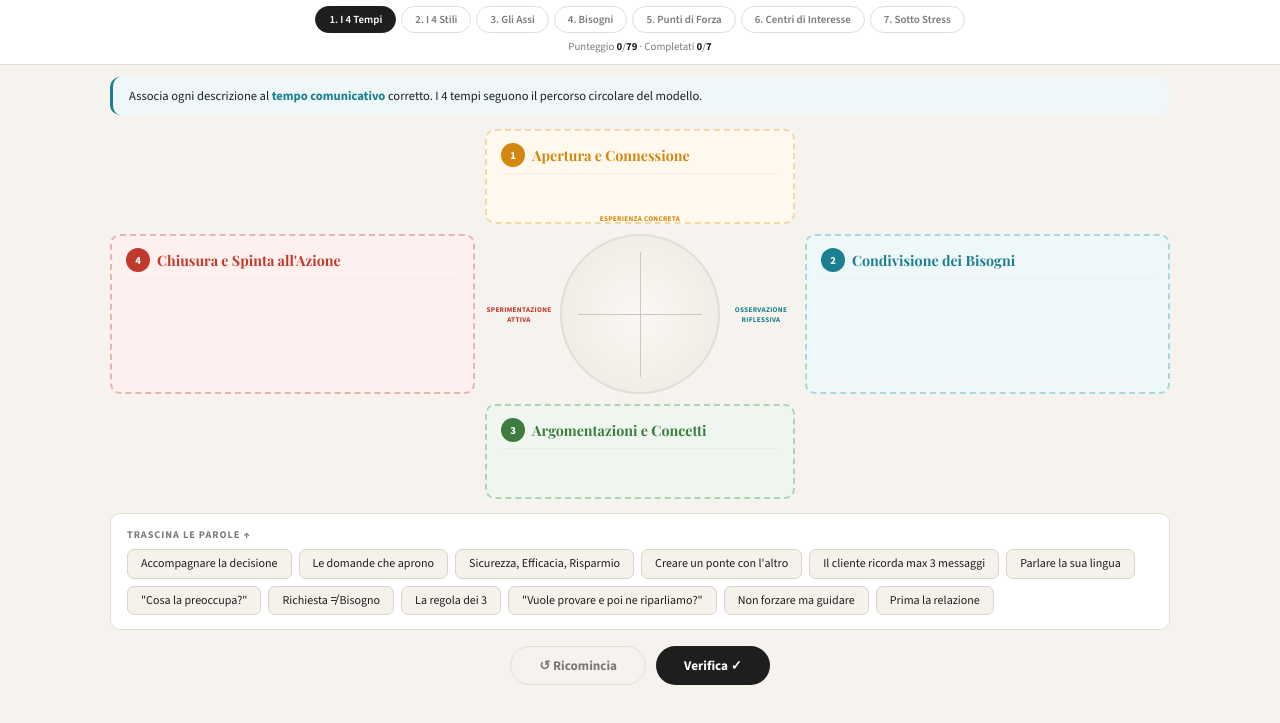
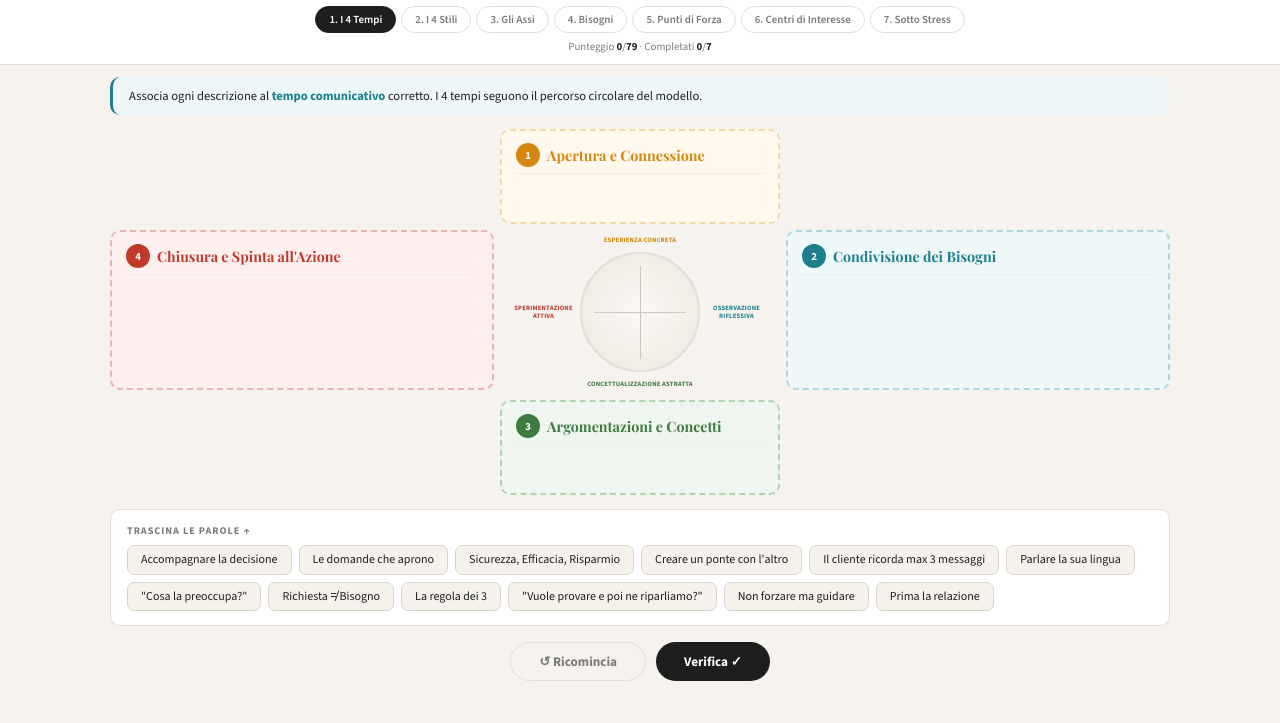
Before and after one commit to FabioDeLuca1977/comunicazione-4-tempi-gioco, a plain HTML site: page index.html in a window 1280 px wide. Shown: the part 63-786 px from the top of the page. Drawn offline with nearby package versions, Linux system fonts and the light colour scheme.

Commit message:
cerchio ridotto, etichette visibili

```diff
--- a/index.html
+++ b/index.html
@@ -95,20 +95,20 @@ body{font-family:var(--font-body);background:var(--bg);color:var(--ink);min-heig
   grid-template-columns:0.8fr auto 0.8fr;
   grid-template-rows:auto 1fr auto;
   grid-template-areas:"_ top _2" "left hub right" "_3 bot _4";
-  gap:10px;margin-bottom:14px;
+  gap:6px;margin-bottom:14px;
   justify-items:stretch;align-items:stretch;
 }
-.compass-top{grid-area:top}
+.compass-top{grid-area:top;justify-self:center;width:100%;max-width:520px}
 .compass-right{grid-area:right}
-.compass-bot{grid-area:bot}
+.compass-bot{grid-area:bot;justify-self:center;width:100%;max-width:520px}
 .compass-left{grid-area:left}
 .compass-left .dz,.compass-right .dz{min-height:160px;display:flex;flex-direction:column}
 .compass-left .dz-items,.compass-right .dz-items{flex:1}
+.compass-top .dz,.compass-bot .dz{min-height:70px}
 .compass-hub{
   grid-area:hub;
-  width:160px;height:160px;
-  /* extra horizontal margin to make room for E/W labels */
-  margin:0 75px;
+  width:120px;height:120px;
+  margin:22px 80px;
   border-radius:50%;
   background:radial-gradient(circle,#faf8f4,#ede9e0);
   border:2px solid var(--border);
@@ -119,11 +119,11 @@ body{font-family:var(--font-body);background:var(--bg);color:var(--ink);min-heig
 .compass-hub::before{width:1px;height:80%;top:10%;left:50%}
 .compass-hub::after{height:1px;width:80%;left:10%;top:50%}
 /* Labels on axes, pushed outside circle */
-.hub-t{position:absolute;font:700 .48rem var(--font-body);text-transform:uppercase;letter-spacing:.3px;text-align:center;line-height:1.3}
-.hub-n{top:-22px;left:50%;transform:translateX(-50%);white-space:nowrap;color:var(--c1)}
-.hub-s{bottom:-22px;left:50%;transform:translateX(-50%);white-space:nowrap;color:var(--c3)}
-.hub-w{left:-8px;top:50%;transform:translate(-100%,-50%);color:var(--c4);max-width:70px}
-.hub-e{right:-8px;top:50%;transform:translate(100%,-50%);color:var(--c2);max-width:70px}
+.hub-t{position:absolute;font:700 .44rem var(--font-body);text-transform:uppercase;letter-spacing:.2px;text-align:center;line-height:1.25}
+.hub-n{top:-18px;left:50%;transform:translateX(-50%);white-space:nowrap;color:var(--c1)}
+.hub-s{bottom:-18px;left:50%;transform:translateX(-50%);white-space:nowrap;color:var(--c3)}
+.hub-w{left:-6px;top:50%;transform:translate(-100%,-50%);color:var(--c4);max-width:65px}
+.hub-e{right:-6px;top:50%;transform:translate(100%,-50%);color:var(--c2);max-width:65px}
 
 /* Frecce circolari decorative */
 .hub-arrow{
```
